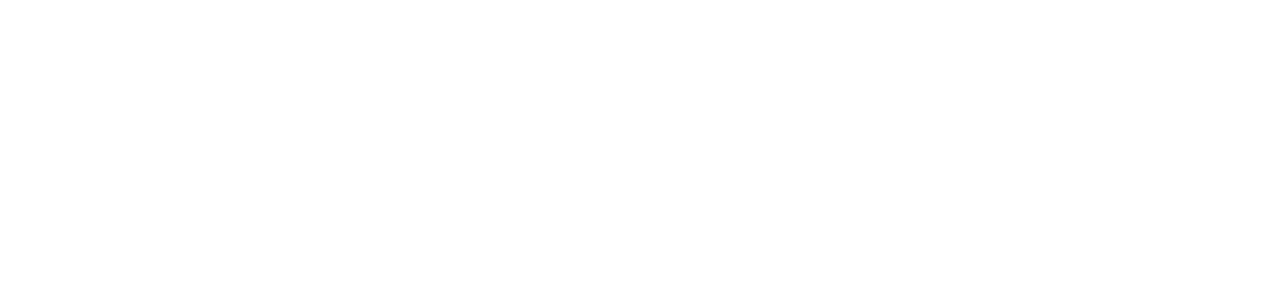
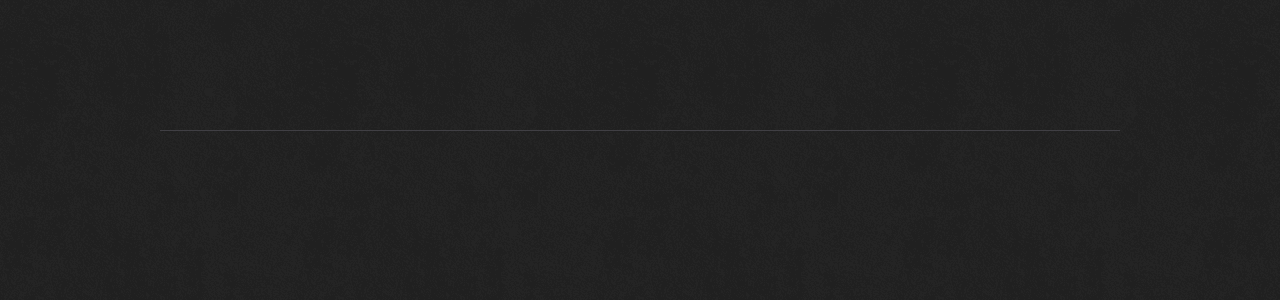
Before and after one commit to cqxg/rsschool-2019Q1-cv, a React (Create React App) app: page / in a window 1280 px wide. Shown: the top 300 px of the page. Built offline with nearby package versions, Linux system fonts and the light colour scheme.

Commit message:
feat: simple header improvence

```diff
--- a/package.json
+++ b/package.json
@@ -14,6 +14,7 @@
     "react-router": "^5.2.0",
     "react-router-dom": "^5.2.0",
     "react-scripts": "4.0.1",
+    "sass": "^1.30.0",
     "web-vitals": "^0.2.4"
   },
   "scripts": {
--- a/src/App.js
+++ b/src/App.js
@@ -2,9 +2,12 @@ import React from "react";
 import { Redirect } from "react-router";
 import { BrowserRouter, Route } from "react-router-dom";
 
+import Header from "./components/Header/Header";
+
 const App = () => (
-    <BrowserRouter>
-    </BrowserRouter>
-)
+  <BrowserRouter>
+    <Header />
+  </BrowserRouter>
+);
 
 export default App;
--- a/src/components/Header/Header.js
+++ b/src/components/Header/Header.js
@@ -1,13 +1,19 @@
 import React from "react";
 import { useTranslation } from "react-i18next";
 
-import print from "../../assets/icons/print.svg";
-import download from "../../assets/icons/download.svg";
+import Navbar from "../Navbar/Navbar";
 
-import Navbar from "./Navbar";
+import printer from "../../assets/icons/print.svg";
+import downloader from "../../assets/icons/download.svg";
+
+import "./Header.scss";
 
 const Header = () => {
-  return <div>Header</div>;
+  const { t, i18n } = useTranslation();
+
+  const print = () => window.print();
+
+  return <header></header>;
 };
 
 export default Header;
--- a/src/components/Header/Header.scss
+++ b/src/components/Header/Header.scss
@@ -0,0 +1,4 @@
+header {
+  height: 130px;
+  border-bottom: 1px solid #403f44;
+}
--- a/src/index.css
+++ b/src/index.css
@@ -1,5 +1,6 @@
 body {
   margin: 0;
+  background: url("./assets/backgrounds/dark.png") repeat;
   font-family: -apple-system, BlinkMacSystemFont, "Segoe UI", "Roboto", "Oxygen",
     "Ubuntu", "Cantarell", "Fira Sans", "Droid Sans", "Helvetica Neue",
     sans-serif;
```
Also changed, not shown: src/assets/backgrounds/dark.png (added), 1 other file (tests, documents, lock files or other folders).
